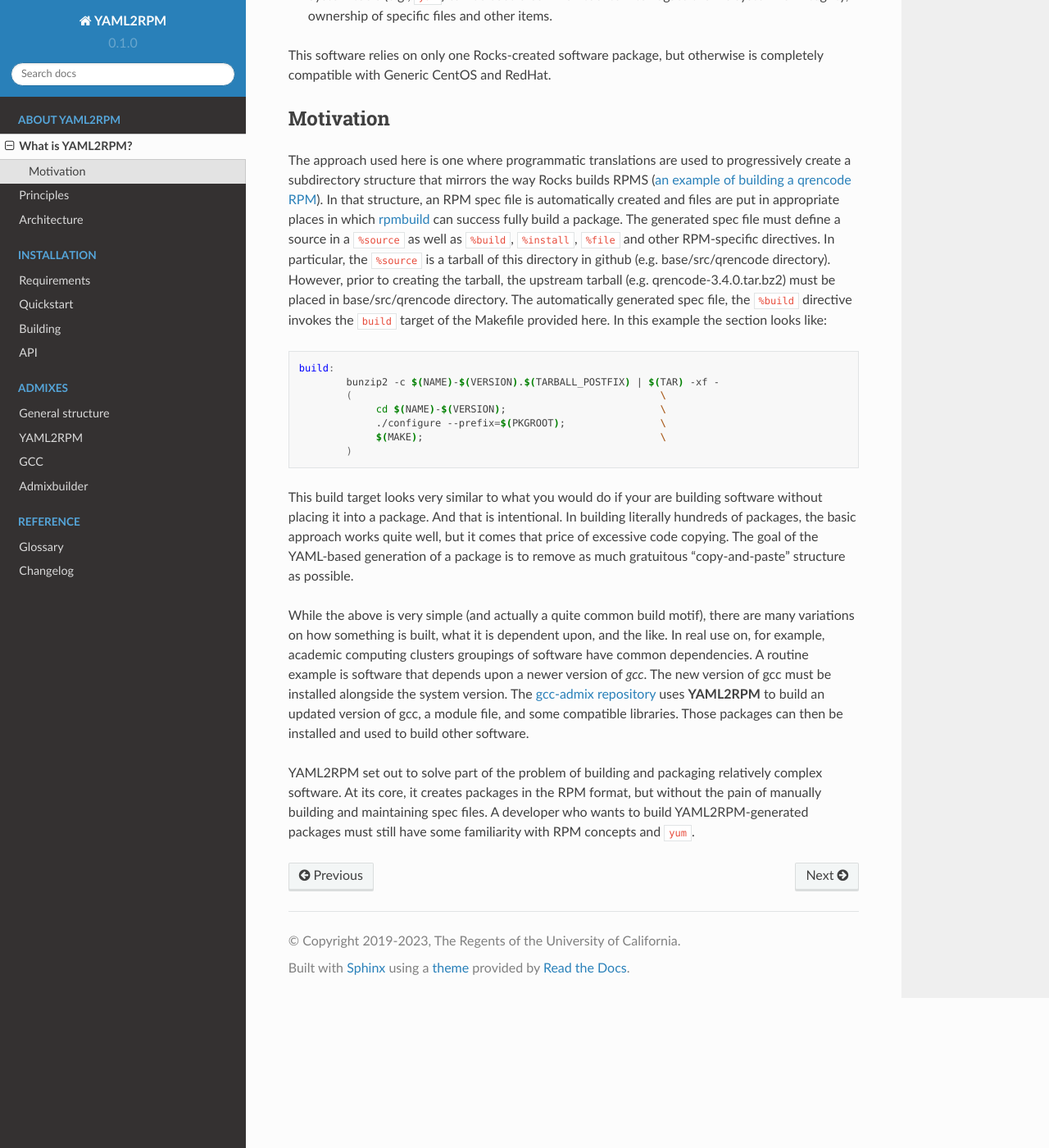
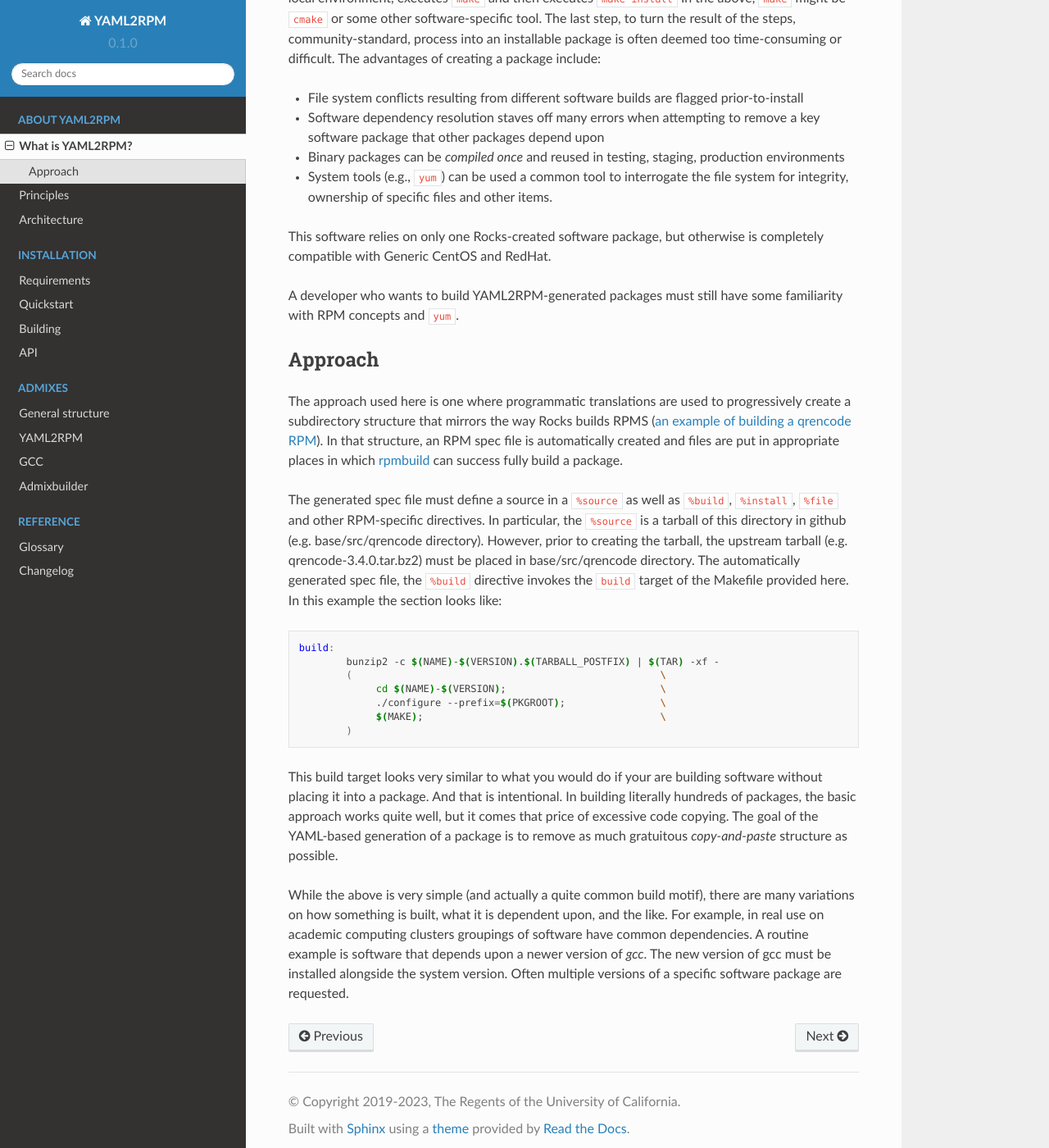
Before and after one commit to RCIC-UCI-Public/yaml2rpm-docs, a Sphinx documentation site: the page built from docs/source/about/preface.rst, in a window 1280 px wide and 1400 px high, scrolled down 852 px. Shown: the whole window at 82% size. Built offline with Sphinx 7.4.7 and the Read the Docs theme 2.0.0, drawn with Linux system fonts in a browser that asks for light colours; some of the changed text lies outside the part shown.

Commit message:
use admonition for motivation rm some tesxt that already in other pages

```diff
--- a/docs/source/about/preface.rst
+++ b/docs/source/about/preface.rst
@@ -28,18 +38,22 @@ is often deemed too time-consuming or difficult. The advantages of creating a pa
 - File system conflicts resulting from different software builds are flagged prior-to-install
 - Software dependency resolution staves off many errors when attempting to remove
   a key software package that other packages depend upon
-- Binary packages can be *compiled once* and reused in testing, staging, production environments
+- Binary packages can be `compiled once` and reused in testing, staging, production environments
 - System tools (e.g., ``yum``) can be used a common tool to interrogate the file system for
   integrity, ownership of specific files and other items.
 
 This software relies on only one Rocks-created software package, but otherwise is completely compatible with Generic CentOS and RedHat.
 
-Motivation
+A developer who wants to build :term:`YAML2RPM`-generated packages must still have some familiarity with RPM concepts and ``yum``.
+
+Approach
 ------------
+
 The approach used here is one where programmatic translations are used to progressively create a subdirectory structure that mirrors
 the way Rocks builds RPMS (`an example of building a qrencode RPM <https://github.com/rocksclusters/base/blob/master/src/qrencode/>`_).
 In that structure, an RPM spec file is automatically created and files are put in appropriate
 places in which `rpmbuild <https://linux.die.net/man/8/rpmbuild/>`_ can success fully build a package.
+
 The generated spec file must define a source in a ``%source`` as well as ``%build``, ``%install``, ``%file``
 and other RPM-specific directives.  In particular, the ``%source`` is a tarball of this directory in github
 (e.g. base/src/qrencode directory). However, prior to creating the tarball, the upstream tarball
@@ -59,16 +73,10 @@ the ``%build`` directive invokes the ``build`` target of the Makefile provided h
 This build target looks very similar to what you would do if your are building software without placing it into a package.
 And that is intentional.  In building literally hundreds of packages, the basic approach works quite well, but it comes
 that price of excessive code copying. The goal of the YAML-based generation of a package is to remove as much
-gratuitous "copy-and-paste" structure as possible.
+gratuitous `copy-and-paste` structure as possible.
 
 While the above is very simple (and actually a quite common build motif), there are many variations on how
-something is built, what it is dependent upon, and the like. In real use on, for example,
+something is built, what it is dependent upon, and the like. For example, in real use on
 academic computing clusters groupings of software have common dependencies.  A routine example is software that depends
-upon a newer version of *gcc*. The new version of gcc must be installed alongside the system version.
-The `gcc-admix repository <https://github.com/RCIC-UCI-Public/gcc-admix/>`_ uses **YAML2RPM** to build an
-updated version of gcc, a module file, and some compatible libraries.  Those packages can then be installed
-and used to build other software.
-
-YAML2RPM set out to solve part of the problem of building and packaging relatively complex software.  At its core,
-it creates packages in the RPM format, but without the pain of manually building  and maintaining spec files.
-A developer who wants to build YAML2RPM-generated packages must still have some familiarity with RPM concepts and ``yum``.
+upon a newer version of `gcc`. The new version of gcc must be installed alongside the system version.
+Often multiple versions of a specific software package are requested.
```
Also changed, not shown: other parts of docs/source/about/preface.rst (+15 -5 lines).
